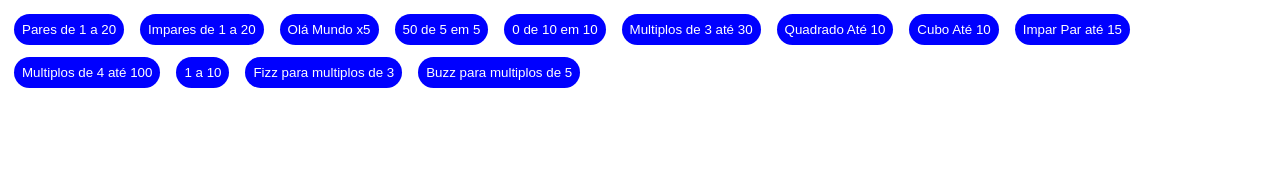
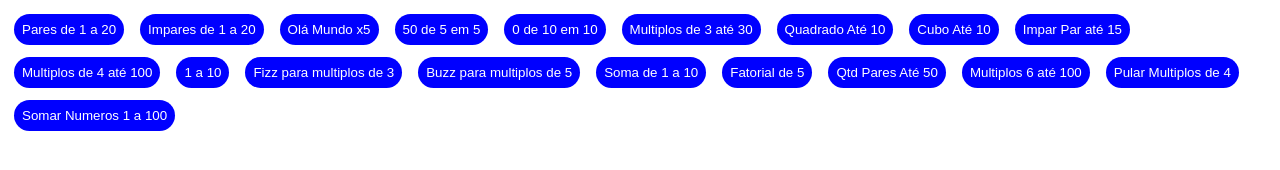
Before and after one commit to mattheus971/1aFaseSENAI, a plain HTML site: page js/exercicios-profAlex/lista-WHILE/index.html in a window 1280 px wide. Drawn offline with Linux system fonts and the light colour scheme.

Commit message:
Adicionei novos exercicios

```diff
--- a/js/exercicios-profAlex/lista-WHILE/index.html
+++ b/js/exercicios-profAlex/lista-WHILE/index.html
@@ -21,6 +21,12 @@
     <button onclick=" exercicioOnze()">1 a 10</button>
     <button onclick=" exercicioDoze()">Fizz para multiplos de 3</button>
     <button onclick=" exercicioTreze()">Buzz para multiplos de 5</button>
+    <button onclick=" exercicioUmPontoUm()">Soma de 1 a 10</button>
+    <button onclick=" exercicioUmPontoDois()">Fatorial de 5</button>
+    <button onclick=" exercicioUmPontoTres()">Qtd Pares Até 50</button>
+    <button onclick=" exercicioUmPontoQuatro()">Multiplos 6 até 100</button>
+    <button onclick=" exercicioUmPontoCinco()">Pular Multiplos de 4</button>
+    <button onclick=" exercicioUmPontoSeis()">Somar Numeros 1 a 100</button>
 
 
     <script src="script.js"></script>
--- a/js/exercicios-profAlex/lista-WHILE/script.js
+++ b/js/exercicios-profAlex/lista-WHILE/script.js
@@ -149,3 +149,95 @@ function exercicioTreze() {
         contador++
     }
 }
+
+// exercicio 1.1///////////////////////////////////
+function exercicioUmPontoUm() {
+
+    let numero = 1
+    let soma = 0
+
+    while (numero <= 10) {
+        soma = soma + numero
+        alert("Soma: " + soma)
+        numero++
+    }
+}
+
+// exercicio 1.2//////////////////////////////////
+function exercicioUmPontoDois() {
+
+    let numero = 5;
+    let resultado = 1;
+
+    while (numero > 0) {
+        resultado *= numero;
+        alert(resultado)
+        numero--;
+    }
+}
+
+// exercicio 1.3///////////////////////////////////
+function exercicioUmPontoTres() {
+
+    let numerosPares = 0
+    let contador = 1
+
+    while (contador <= 50) {
+        if (contador % 2 == 0) {
+            numerosPares++
+            alert(contador + " - Numeros pares: " + numerosPares)
+
+        } else {
+            alert(contador + " - Numeros pares: " + numerosPares)
+        }
+        contador++
+    }
+}
+
+// exercicio 1.4/////////////////////////////////////
+function exercicioUmPontoQuatro() {
+
+    let multiplosSeis = 0
+    let contador = 1
+
+    while (contador <= 100) {
+        if (contador % 6 == 0) {
+            multiplosSeis++
+            alert(contador + " - Multiplos de 6: " + multiplosSeis)
+
+        } else {
+            alert(contador + " - Multiplos de 6: " + multiplosSeis)
+        }
+        contador++
+    }
+}
+
+// exercicio 1.5///////////////////////////////////////
+function exercicioUmPontoCinco() {
+    let contador = 1;
+
+    while (contador <= 30) {
+        if (contador % 4 != 0) {
+            alert("Contagem: " + contador)
+        }
+        contador++
+    }
+}
+
+// exercicio 1.6//////////////////////////////////////////
+function exercicioUmPontoSeis() {
+
+    let contador = 1
+    let soma = 0
+
+    while (contador <= 100) {
+        soma = contador + soma
+        if (soma > 400) {
+            break
+        }
+        alert("Contador: " + contador + "\nSoma: " + soma)
+        contador++
+    }
+}
+
+// exercicio 1.7/////////////////////////////////////////
```
